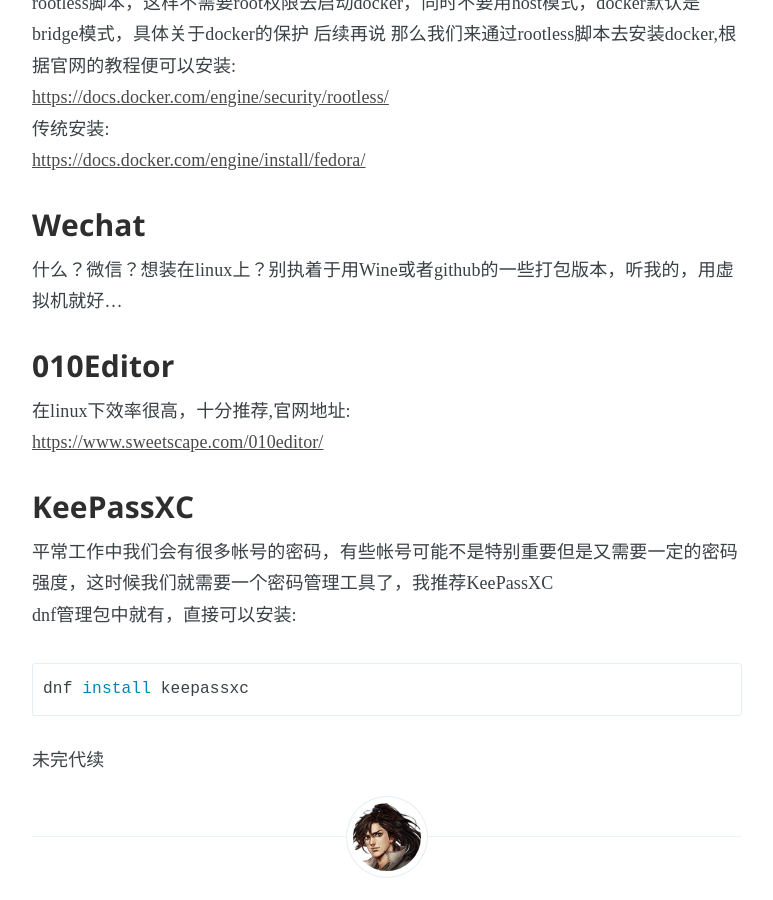
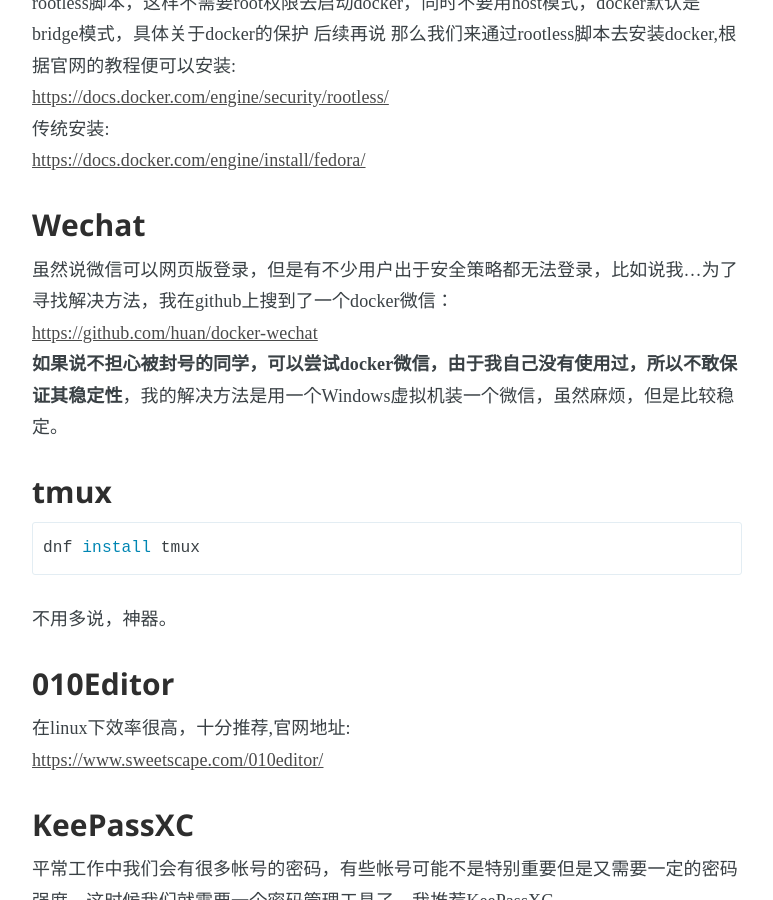
Before and after one commit to Fun0nydg/Fun0nydg.github.io, a Jekyll site: the page built from _posts/2021-01-15-Fedora-use-experience(tools).md, in a window 1280 px wide and 900 px high, scrolled down 5131 px. Shown: the whole window, without its empty margins (253-1026 px from the left). Built offline with Jekyll 4.4.1, drawn with Linux system fonts in a browser that asks for light colours.

Commit message:
Update 2021-01-15-Fedora-use-experience(tools).md

````diff
--- a/_posts/2021-01-15-Fedora-use-experience(tools).md
+++ b/_posts/2021-01-15-Fedora-use-experience(tools).md
@@ -139,7 +139,15 @@ dnf install mesa-libGLU
 传统安装:
 <https://docs.docker.com/engine/install/fedora/>
 ### Wechat
-什么？微信？想装在linux上？别执着于用Wine或者github的一些打包版本，听我的，用虚拟机就好...
+虽然说微信可以网页版登录，但是有不少用户出于安全策略都无法登录，比如说我...为了寻找解决方法，我在github上搜到了一个docker微信：
+<https://github.com/huan/docker-wechat>
+**如果说不担心被封号的同学，可以尝试docker微信，由于我自己没有使用过，所以不敢保证其稳定性**，我的解决方法是用一个Windows虚拟机装一个微信，虽然麻烦，但是比较稳定。
+
+### tmux
+```bash
+dnf install tmux
+```
+不用多说，神器。
 
 ### 010Editor
 在linux下效率很高，十分推荐,官网地址:
````
